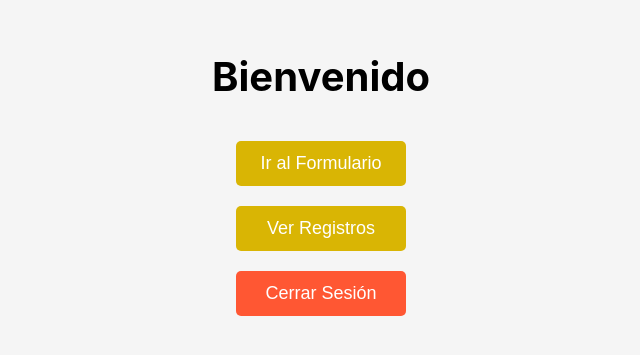
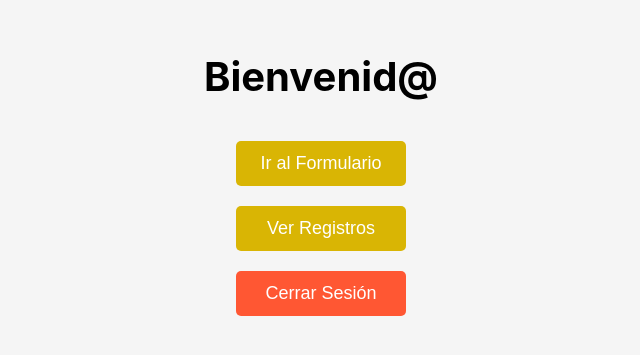
Before and after one commit to LuisCarlosNA/GasN, a React (Create React App) app: page /main in a window 1280 px wide. Shown: the part 249-604 px from the top of the page, without its empty margins (319-959 px from the left). Built offline with nearby package versions, Linux system fonts and the light colour scheme.

Commit message:
Modificacion de texto

```diff
--- a/src/MainScreen.js
+++ b/src/MainScreen.js
@@ -29,7 +29,7 @@ const MainScreen = () => {
 
   return (
     <div style={styles.container}>
-      <h1 style={styles.title}>Bienvenido</h1>
+      <h1 style={styles.title}>Bienvenid@</h1>
       <div style={styles.buttonContainer}>
         <button onClick={() => navigate('/form')} style={styles.button}>
           Ir al Formulario
```
